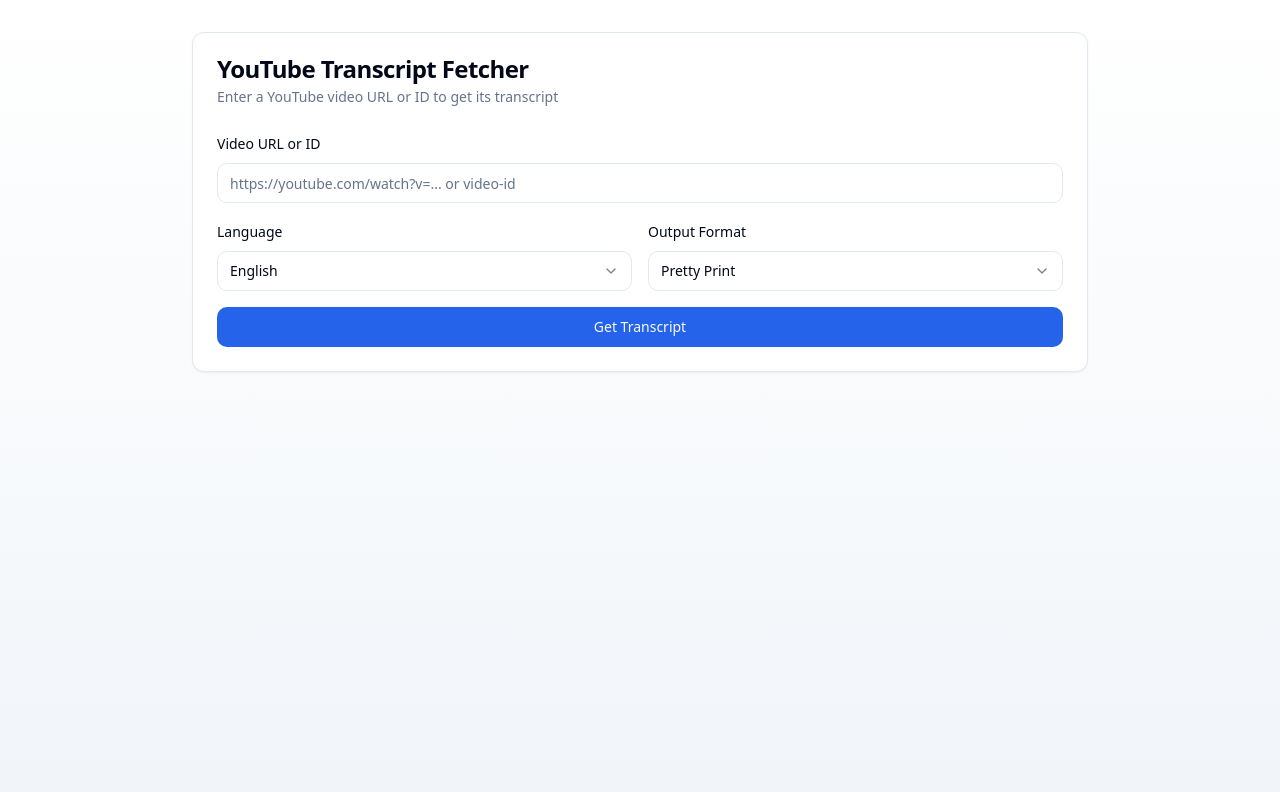
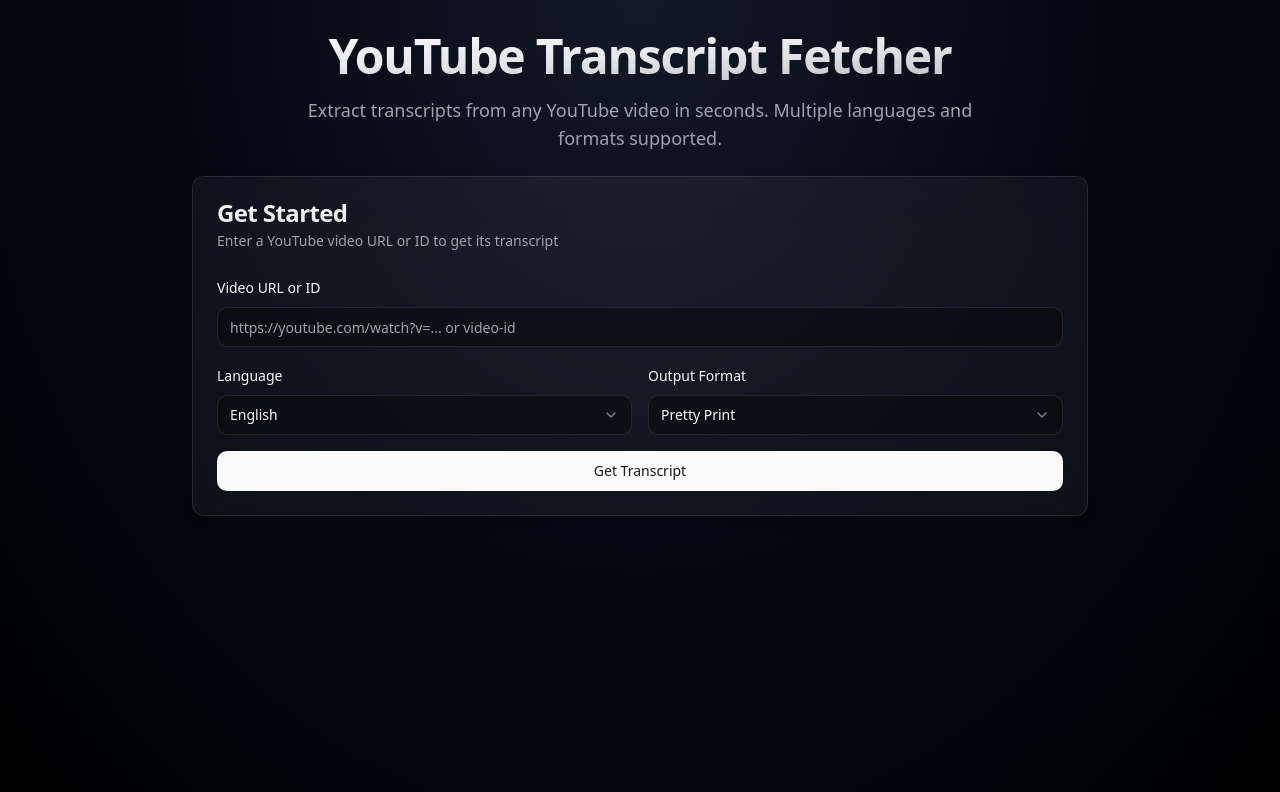
Before and after one commit to rbunch88/easy-transcript-fetcher, a React (Vite) app: page / in a window 1280 px wide. Shown: the top 792 px of the page. Built offline with nearby package versions, Linux system fonts and the light colour scheme.

Commit message:
Enhance UI with Modern Design
Revamp the application's user interface to provide a beautiful modern SaaS feel. Implement a dark theme, thoughtful design elements, and microinteractions to elevate the overall user experience.
[skip gpt_engineer]

```diff
--- a/src/components/TranscriptForm.tsx
+++ b/src/components/TranscriptForm.tsx
@@ -1,11 +1,11 @@
 import { useState } from "react";
-import { Card, CardContent, CardDescription, CardFooter, CardHeader, CardTitle } from "@/components/ui/card";
+import { Card, CardContent, CardDescription, CardHeader, CardTitle } from "@/components/ui/card";
 import { Select, SelectContent, SelectItem, SelectTrigger, SelectValue } from "@/components/ui/select";
 import { Input } from "@/components/ui/input";
 import { Button } from "@/components/ui/button";
 import { Label } from "@/components/ui/label";
 import { useToast } from "@/hooks/use-toast";
-import { Copy } from "lucide-react";
+import { Copy, Loader2 } from "lucide-react";
 
 export function TranscriptForm() {
   const [videoUrl, setVideoUrl] = useState("");
@@ -20,7 +20,6 @@ export function TranscriptForm() {
     setLoading(true);
 
     try {
-      // Simulate API call
       await new Promise(resolve => setTimeout(resolve, 1000));
       setTranscript("This is a sample transcript.\nIt would contain the actual video transcript.\nBut for now it's just a placeholder.");
       toast({
@@ -55,10 +54,10 @@ export function TranscriptForm() {
   };
 
   return (
-    <form onSubmit={handleSubmit} className="w-full max-w-4xl mx-auto space-y-6 animate-fade-in">
-      <Card>
+    <form onSubmit={handleSubmit} className="w-full max-w-4xl mx-auto space-y-6">
+      <Card className="glass-morphism animate-slide-up">
         <CardHeader>
-          <CardTitle>YouTube Transcript Fetcher</CardTitle>
+          <CardTitle className="text-gradient">Get Started</CardTitle>
           <CardDescription>Enter a YouTube video URL or ID to get its transcript</CardDescription>
         </CardHeader>
         <CardContent className="space-y-4">
@@ -70,13 +69,14 @@ export function TranscriptForm() {
               value={videoUrl}
               onChange={(e) => setVideoUrl(e.target.value)}
               required
+              className="bg-background/50 border-white/10 focus:border-white/20 transition-colors"
             />
           </div>
           <div className="grid grid-cols-1 md:grid-cols-2 gap-4">
             <div className="space-y-2">
               <Label htmlFor="language">Language</Label>
               <Select value={language} onValueChange={setLanguage}>
-                <SelectTrigger id="language">
+                <SelectTrigger id="language" className="bg-background/50 border-white/10">
                   <SelectValue placeholder="Select language" />
                 </SelectTrigger>
                 <SelectContent>
@@ -90,7 +90,7 @@ export function TranscriptForm() {
             <div className="space-y-2">
               <Label htmlFor="format">Output Format</Label>
               <Select value={format} onValueChange={setFormat}>
-                <SelectTrigger id="format">
+                <SelectTrigger id="format" className="bg-background/50 border-white/10">
                   <SelectValue placeholder="Select format" />
                 </SelectTrigger>
                 <SelectContent>
@@ -101,27 +101,38 @@ export function TranscriptForm() {
               </Select>
             </div>
           </div>
-          <Button type="submit" className="w-full" disabled={loading}>
-            {loading ? "Fetching..." : "Get Transcript"}
+          <Button
+            type="submit"
+            className="w-full transition-all hover:scale-[1.02] active:scale-[0.98]"
+            disabled={loading}
+          >
+            {loading ? (
+              <>
+                <Loader2 className="mr-2 h-4 w-4 animate-spin" />
+                Fetching...
+              </>
+            ) : (
+              "Get Transcript"
+            )}
           </Button>
         </CardContent>
       </Card>
 
       {transcript && (
-        <Card>
+        <Card className="glass-morphism animate-slide-up">
           <CardHeader>
-            <CardTitle>Transcript</CardTitle>
+            <CardTitle className="text-gradient">Transcript</CardTitle>
             <CardDescription>Retrieved transcript content</CardDescription>
           </CardHeader>
           <CardContent>
             <div className="relative">
-              <pre className="bg-muted p-4 rounded-lg overflow-auto max-h-[400px] text-sm">
+              <pre className="bg-background/50 p-4 rounded-lg overflow-auto max-h-[400px] text-sm border border-white/10">
                 {transcript}
               </pre>
               <Button
                 variant="outline"
                 size="icon"
-                className="absolute top-2 right-2"
+                className="absolute top-2 right-2 bg-background/50 hover:bg-background/80 transition-colors"
                 onClick={copyToClipboard}
               >
                 <Copy className="h-4 w-4" />
--- a/src/index.css
+++ b/src/index.css
@@ -4,43 +4,54 @@
 
 @layer base {
   :root {
-    --background: 0 0% 100%;
-    --foreground: 222.2 84% 4.9%;
-
-    --card: 0 0% 100%;
-    --card-foreground: 222.2 84% 4.9%;
-
-    --popover: 0 0% 100%;
-    --popover-foreground: 222.2 84% 4.9%;
-
-    --primary: 221.2 83.2% 53.3%;
-    --primary-foreground: 210 40% 98%;
-
-    --secondary: 210 40% 96.1%;
-    --secondary-foreground: 222.2 47.4% 11.2%;
-
-    --muted: 210 40% 96.1%;
-    --muted-foreground: 215.4 16.3% 46.9%;
-
-    --accent: 210 40% 96.1%;
-    --accent-foreground: 222.2 47.4% 11.2%;
-
-    --destructive: 0 84.2% 60.2%;
-    --destructive-foreground: 210 40% 98%;
-
-    --border: 214.3 31.8% 91.4%;
-    --input: 214.3 31.8% 91.4%;
-    --ring: 221.2 83.2% 53.3%;
-
+    --background: 240 10% 3.9%;
+    --foreground: 0 0% 98%;
+    --card: 240 10% 3.9%;
+    --card-foreground: 0 0% 98%;
+    --popover: 240 10% 3.9%;
+    --popover-foreground: 0 0% 98%;
+    --primary: 0 0% 98%;
+    --primary-foreground: 240 5.9% 10%;
+    --secondary: 240 3.7% 15.9%;
+    --secondary-foreground: 0 0% 98%;
+    --muted: 240 3.7% 15.9%;
+    --muted-foreground: 240 5% 64.9%;
+    --accent: 240 3.7% 15.9%;
+    --accent-foreground: 0 0% 98%;
+    --destructive: 0 62.8% 30.6%;
+    --destructive-foreground: 0 0% 98%;
+    --border: 240 3.7% 15.9%;
+    --input: 240 3.7% 15.9%;
+    --ring: 240 4.9% 83.9%;
     --radius: 0.75rem;
   }
 }
 
 @layer base {
   * {
-    @apply border-border;
+    @apply border-border selection:bg-white/10 selection:text-white;
   }
+
   body {
-    @apply bg-background text-foreground antialiased;
+    @apply bg-background text-foreground antialiased overflow-x-hidden;
+    font-feature-settings: "ss01", "ss02", "cv01", "cv02", "cv03";
+  }
+
+  html {
+    @apply scroll-smooth;
   }
 }
+
+@layer utilities {
+  .glass-morphism {
+    @apply backdrop-blur-xl bg-white/5 border border-white/10 shadow-[0_4px_12px_-2px_rgba(0,0,0,0.3)];
+  }
+
+  .neo-blur {
+    @apply backdrop-blur-2xl bg-black/40 border border-white/10;
+  }
+
+  .text-gradient {
+    @apply bg-gradient-to-br from-white via-white/90 to-white/70 bg-clip-text text-transparent;
+  }
+}
--- a/src/pages/Index.tsx
+++ b/src/pages/Index.tsx
@@ -2,8 +2,20 @@ import { TranscriptForm } from "@/components/TranscriptForm";
 
 const Index = () => {
   return (
-    <div className="min-h-screen bg-gradient-to-b from-background to-muted p-4 md:p-8">
-      <TranscriptForm />
+    <div className="min-h-screen bg-[radial-gradient(ellipse_at_top,_var(--tw-gradient-stops))] from-gray-900 via-gray-950 to-black p-4 md:p-8">
+      <div className="max-w-6xl mx-auto">
+        <div className="space-y-6 animate-fade-in">
+          <div className="text-center space-y-4">
+            <h1 className="text-4xl md:text-5xl font-bold tracking-tight text-gradient">
+              YouTube Transcript Fetcher
+            </h1>
+            <p className="text-lg text-gray-400 max-w-2xl mx-auto">
+              Extract transcripts from any YouTube video in seconds. Multiple languages and formats supported.
+            </p>
+          </div>
+          <TranscriptForm />
+        </div>
+      </div>
     </div>
   );
 };
--- a/tailwind.config.ts
+++ b/tailwind.config.ts
@@ -12,72 +12,82 @@ export default {
   theme: {
     container: {
       center: true,
-			padding: '2rem',
+      padding: "2rem",
       screens: {
-				'2xl': '1400px'
-			}
+        "2xl": "1400px",
+      },
     },
     extend: {
       colors: {
-				border: 'hsl(var(--border))',
-				input: 'hsl(var(--input))',
-				ring: 'hsl(var(--ring))',
-				background: 'hsl(var(--background))',
-				foreground: 'hsl(var(--foreground))',
+        border: "hsl(var(--border))",
+        input: "hsl(var(--input))",
+        ring: "hsl(var(--ring))",
+        background: "hsl(var(--background))",
+        foreground: "hsl(var(--foreground))",
         primary: {
-					DEFAULT: 'hsl(var(--primary))',
-					foreground: 'hsl(var(--primary-foreground))'
+          DEFAULT: "hsl(var(--primary))",
+          foreground: "hsl(var(--primary-foreground))",
         },
         secondary: {
-					DEFAULT: 'hsl(var(--secondary))',
-					foreground: 'hsl(var(--secondary-foreground))'
+          DEFAULT: "hsl(var(--secondary))",
+          foreground: "hsl(var(--secondary-foreground))",
         },
         destructive: {
-					DEFAULT: 'hsl(var(--destructive))',
-					foreground: 'hsl(var(--destructive-foreground))'
+          DEFAULT: "hsl(var(--destructive))",
+          foreground: "hsl(var(--destructive-foreground))",
         },
         muted: {
-					DEFAULT: 'hsl(var(--muted))',
-					foreground: 'hsl(var(--muted-foreground))'
+          DEFAULT: "hsl(var(--muted))",
+          foreground: "hsl(var(--muted-foreground))",
         },
         accent: {
-					DEFAULT: 'hsl(var(--accent))',
-					foreground: 'hsl(var(--accent-foreground))'
+          DEFAULT: "hsl(var(--accent))",
+          foreground: "hsl(var(--accent-foreground))",
         },
         popover: {
-					DEFAULT: 'hsl(var(--popover))',
-					foreground: 'hsl(var(--popover-foreground))'
+          DEFAULT: "hsl(var(--popover))",
+          foreground: "hsl(var(--popover-foreground))",
         },
         card: {
-					DEFAULT: 'hsl(var(--card))',
-					foreground: 'hsl(var(--card-foreground))'
-				}
+          DEFAULT: "hsl(var(--card))",
+          foreground: "hsl(var(--card-foreground))",
+        },
       },
       borderRadius: {
-				lg: 'var(--radius)',
-				md: 'calc(var(--radius) - 2px)',
-				sm: 'calc(var(--radius) - 4px)'
+        lg: "var(--radius)",
+        md: "calc(var(--radius) - 2px)",
+        sm: "calc(var(--radius) - 4px)",
       },
       keyframes: {
-				'accordion-down': {
-					from: { height: '0' },
-					to: { height: 'var(--radix-accordion-content-height)' }
+        "accordion-down": {
+          from: { height: "0" },
+          to: { height: "var(--radix-accordion-content-height)" },
         },
-				'accordion-up': {
-					from: { height: 'var(--radix-accordion-content-height)' },
-					to: { height: '0' }
+        "accordion-up": {
+          from: { height: "var(--radix-accordion-content-height)" },
+          to: { height: "0" },
         },
-				'fade-in': {
-					from: { opacity: '0' },
-					to: { opacity: '1' }
-				}
+        "fade-in": {
+          from: { opacity: "0" },
+          to: { opacity: "1" },
+        },
+        "slide-up": {
+          from: { transform: "translateY(10px)", opacity: "0" },
+          to: { transform: "translateY(0)", opacity: "1" },
+        },
+        "slide-down": {
+          from: { transform: "translateY(-10px)", opacity: "0" },
+          to: { transform: "translateY(0)", opacity: "1" },
+        },
       },
       animation: {
-				'accordion-down': 'accordion-down 0.2s ease-out',
-				'accordion-up': 'accordion-up 0.2s ease-out',
-				'fade-in': 'fade-in 0.3s ease-out'
-			}
-		}
+        "accordion-down": "accordion-down 0.2s ease-out",
+        "accordion-up": "accordion-up 0.2s ease-out",
+        "fade-in": "fade-in 0.3s ease-out",
+        "slide-up": "slide-up 0.3s ease-out",
+        "slide-down": "slide-down 0.3s ease-out",
+      },
+    },
   },
   plugins: [require("tailwindcss-animate")],
 } satisfies Config;
```
Lines whose indentation alone changed are shown as unchanged.
